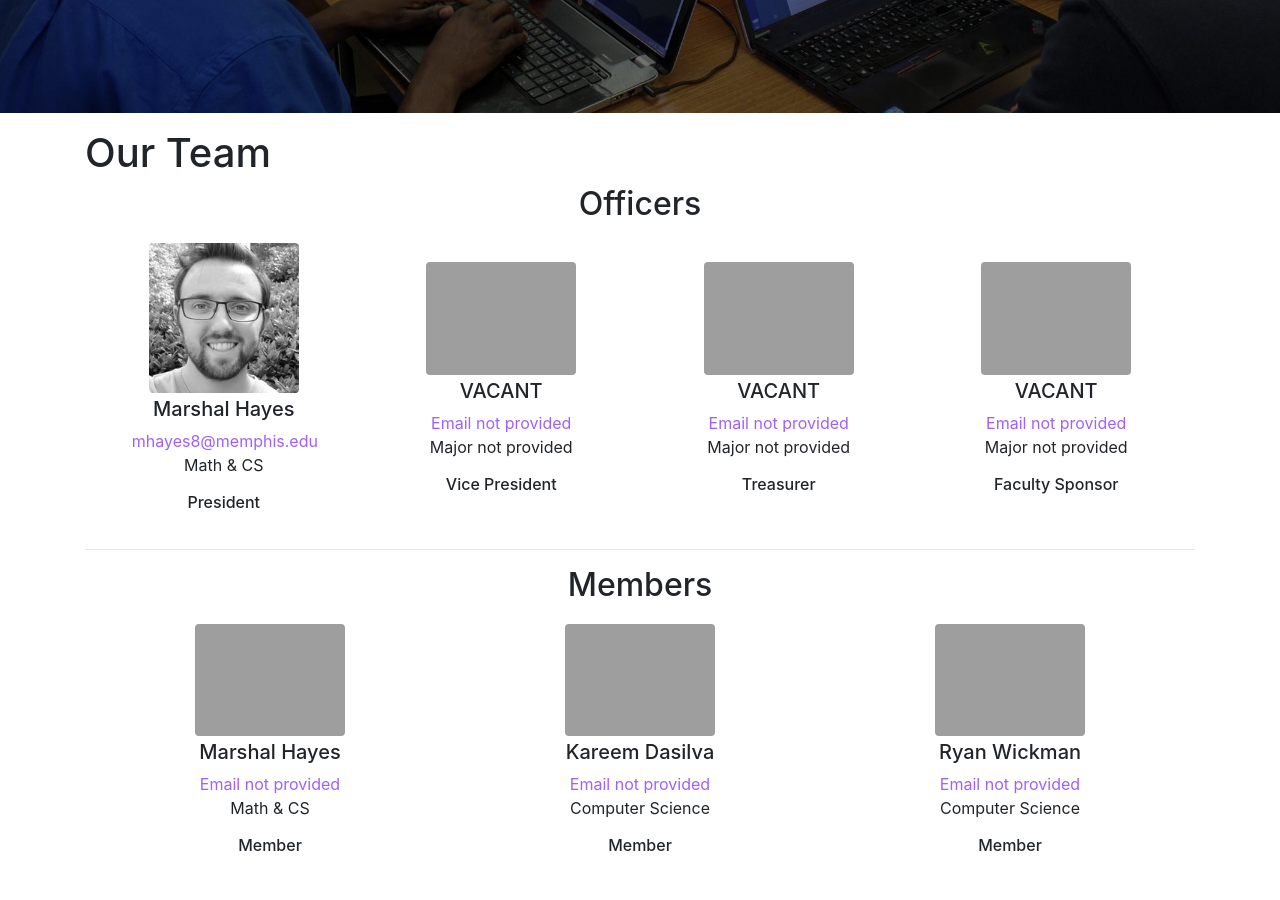
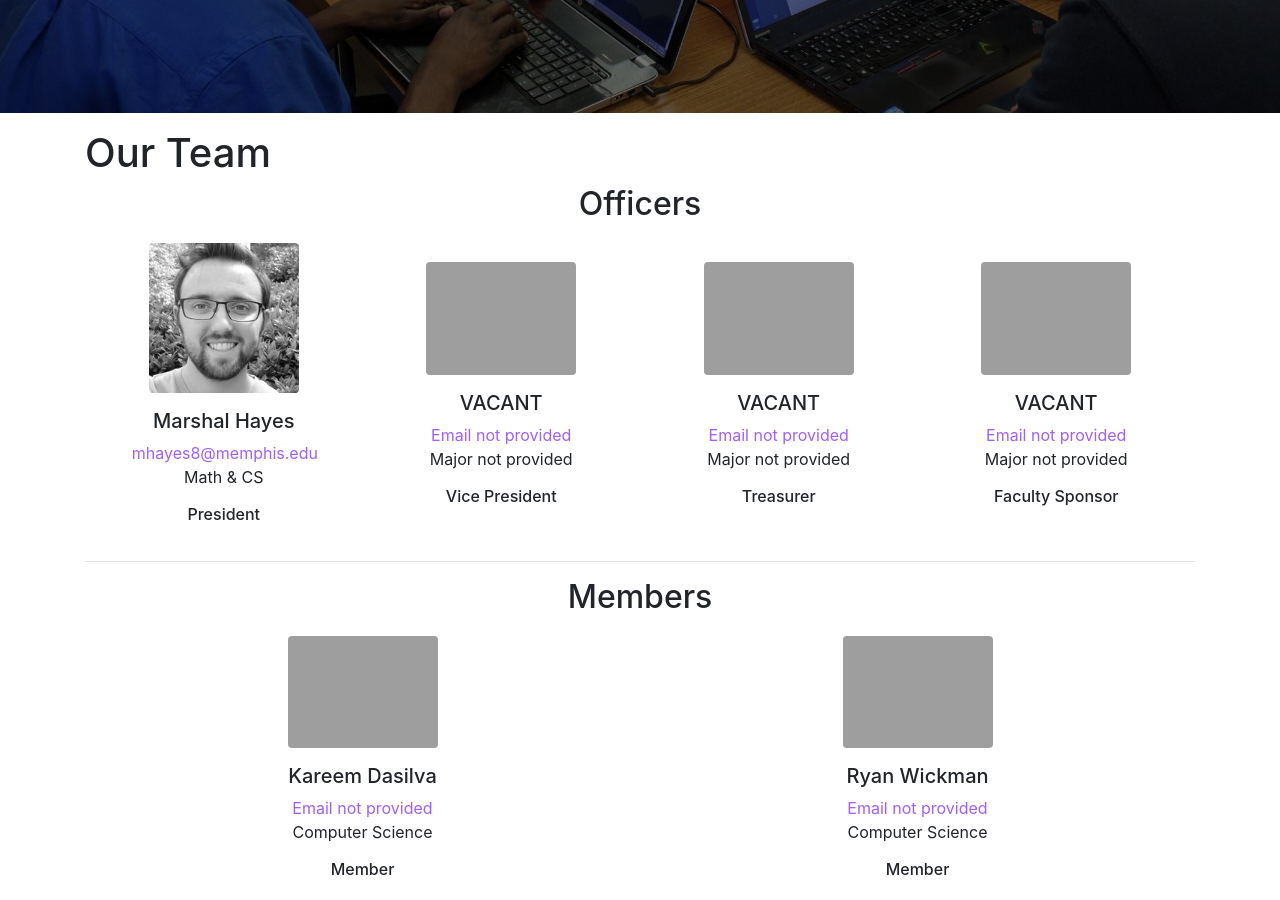
Before and after one commit to mluofm/mluofm.github.io, a Jekyll site: the page built from about.html, in a window 1280 px wide and 900 px high, scrolled down 618 px. Built offline with Jekyll 4.4.1, drawn with Linux system fonts in a browser that asks for light colours; nearby versions of some CDN libraries; before the commit the page ends 1494 px from its top, so only the background shows below that.

Commit message:
adding larger margin on .team-member-item img

```diff
--- a/_data/team.yml
+++ b/_data/team.yml
@@ -12,9 +12,6 @@ officers:
     name: VACANT
 
 members:
-  - name: Marshal Hayes
-    major: Math & CS
-    title: Member
   - name: Kareem Dasilva
     major: Computer Science
     title: Member
--- a/about.html
+++ b/about.html
@@ -26,7 +26,7 @@ permalink: /about/
       {% for officer in site.data.team.officers %}
       <div class="p-1 m-auto">
         <div class="team-member-item text-center">
-          <img class="img-fluid rounded mb-1" src="{% if officer.image %}{{ officer.image | absolute_url }}{% else %}{{ 'assets/images/person.png' | absolute_url }}{% endif %}"/>
+          <img class="img-fluid rounded mb-3" src="{% if officer.image %}{{ officer.image | absolute_url }}{% else %}{{ 'assets/images/person.png' | absolute_url }}{% endif %}"/>
           <h5>{{ officer.name }}</h5>
           {% if officer.email %}<a href="mailto:{{ officer.email }}">{{ officer.email }}</a>{% else %}<a href="#">Email not provided</a>{% endif %}
           {% if officer.major %}<p>{{ officer.major }}</p>{% else %}<p>Major not provided</p>{% endif %}
@@ -46,7 +46,7 @@ permalink: /about/
       {% for member in site.data.team.members %}
       <div class="p-1 m-auto">
         <div class="team-member-item text-center">
-          <img class="img-fluid rounded mb-1" src="{% if officer.image %}{{ officer.image | absolute_url }}{% else %}{{ 'assets/images/person.png' | absolute_url }}{% endif %}"/>
+          <img class="img-fluid rounded mb-3" src="{% if officer.image %}{{ officer.image | absolute_url }}{% else %}{{ 'assets/images/person.png' | absolute_url }}{% endif %}"/>
           <h5>{{ member.name }}</h5>
           {% if member.email %}<a href="mailto:{{ member.email }}">{{ member.email }}</a>{% else %}<a href="#">Email not provided</a>{% endif %}
           {% if member.major %}<p>{{ member.major }}</p>{% else %}<p>Major not provided</p>{% endif %}
```
